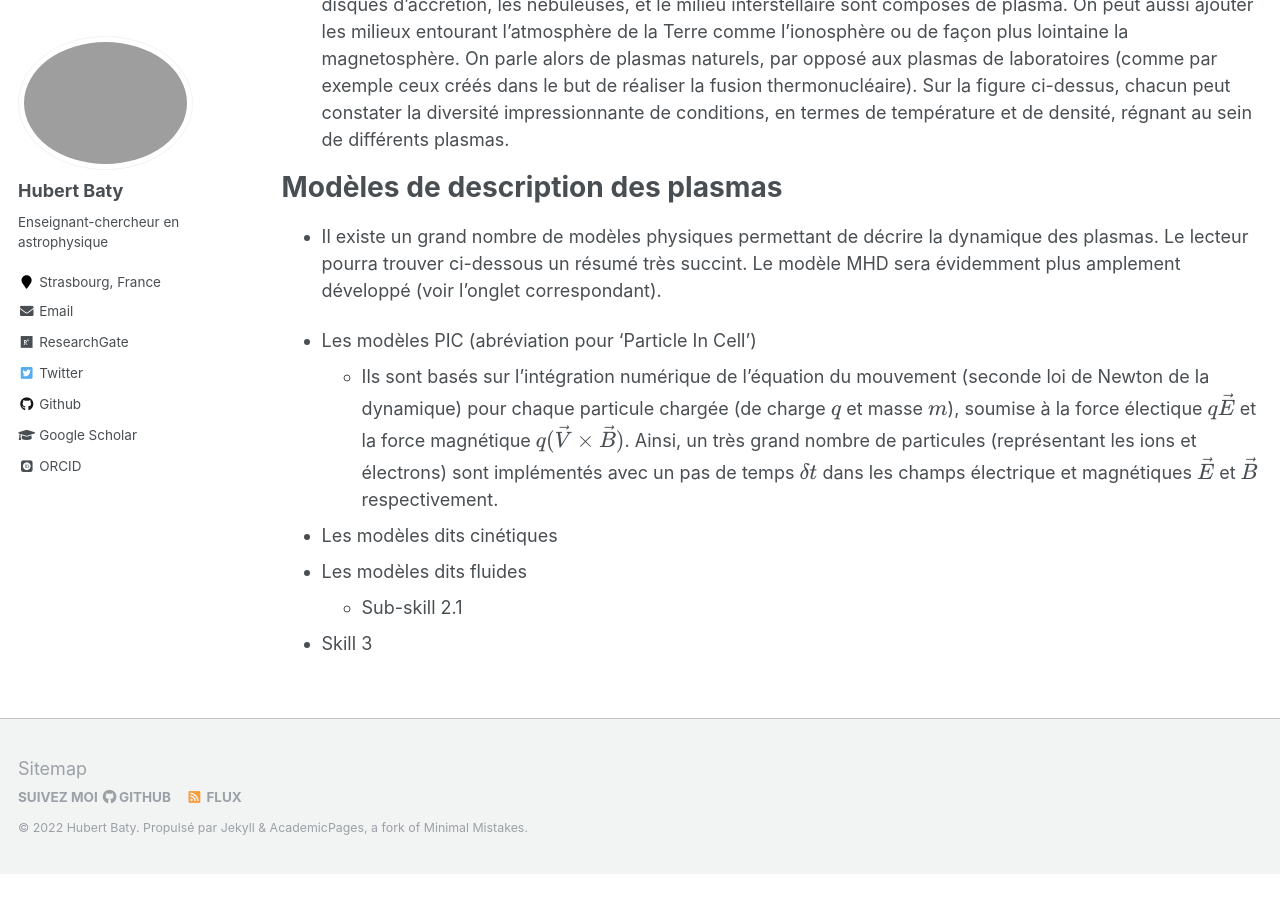
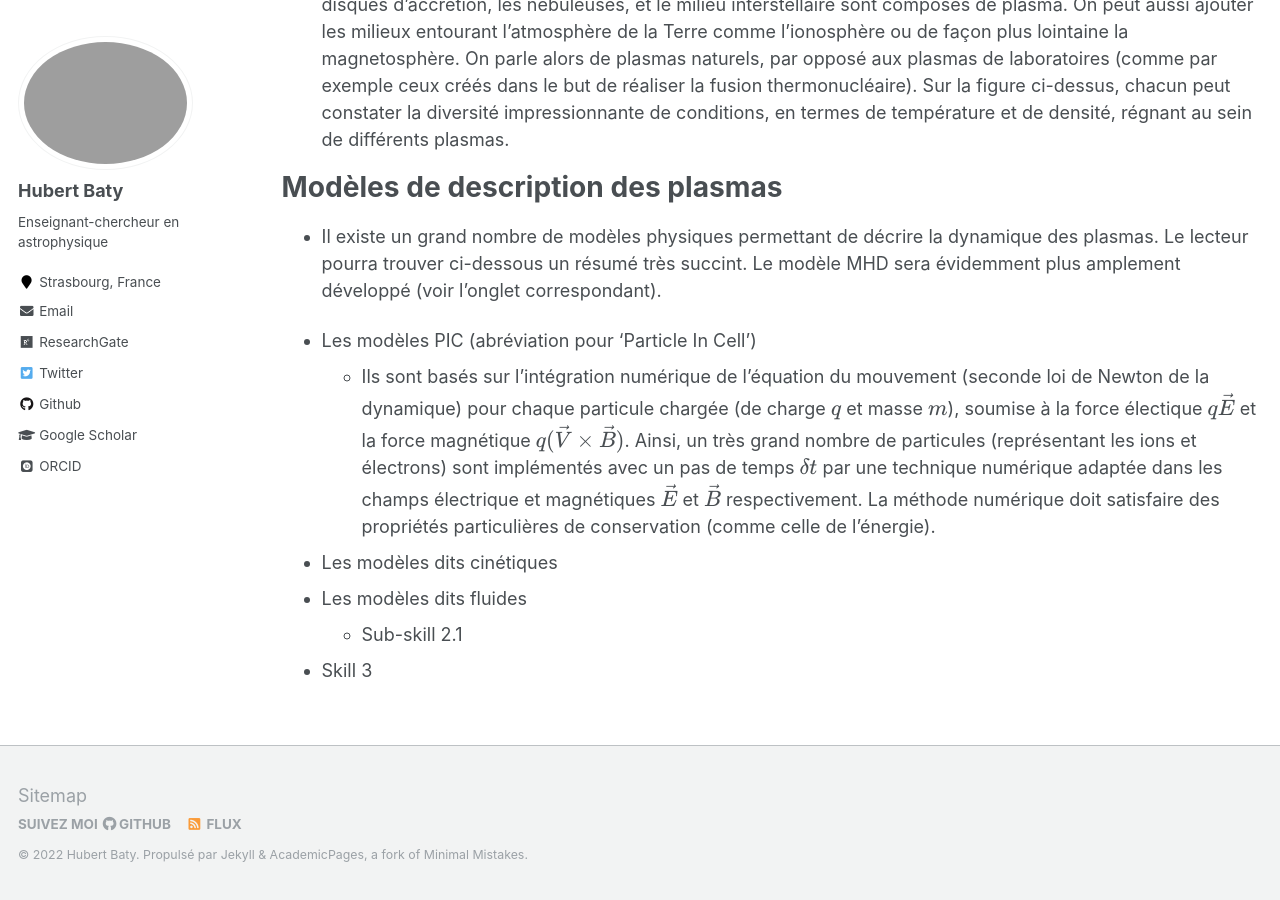
Before and after one commit to hubertbaty/hubertbaty.github.io, a Jekyll site: the page built from _pages/plasma.md, in a window 1280 px wide and 900 px high, scrolled down 2573 px. Built offline with Jekyll 4.4.1, drawn with Linux system fonts in a browser that asks for light colours; some web fonts are replaced; formulas are drawn with MathJax 3; before the commit the page ends 3446 px from its top, so only the background shows below that.

Commit message:
Update plasma.md

```diff
--- a/_pages/plasma.md
+++ b/_pages/plasma.md
@@ -49,7 +49,7 @@ Modèles de description des plasmas
 * Il existe un grand nombre de modèles physiques permettant de décrire la dynamique des plasmas. Le lecteur pourra trouver ci-dessous un résumé très succint. Le modèle MHD sera évidemment plus amplement développé (voir l'onglet correspondant).
 
 * Les modèles PIC (abréviation pour 'Particle In Cell')
-  * Ils sont basés sur l'intégration numérique de l'équation du mouvement (seconde loi de Newton de la dynamique) pour chaque particule chargée (de charge $q$ et masse $m$), soumise à la force électique $q \vec E$ et la force magnétique $q (\vec V \times \vec B)$. Ainsi, un très grand nombre de particules (représentant les ions et électrons) sont implémentés avec un pas de temps $\delta t$ dans les champs électrique et magnétiques $\vec E$ et $\vec B$ respectivement.
+  * Ils sont basés sur l'intégration numérique de l'équation du mouvement (seconde loi de Newton de la dynamique) pour chaque particule chargée (de charge $q$ et masse $m$), soumise à la force électique $q \vec E$ et la force magnétique $q (\vec V \times \vec B)$. Ainsi, un très grand nombre de particules (représentant les ions et électrons) sont implémentés avec un pas de temps $\delta t$ par une technique numérique adaptée dans les champs électrique et magnétiques $\vec E$ et $\vec B$ respectivement. La méthode numérique doit satisfaire des propriétés particulières de conservation (comme celle de l'énergie).
 * Les modèles dits cinétiques
 * Les modèles dits fluides
   * Sub-skill 2.1
```
